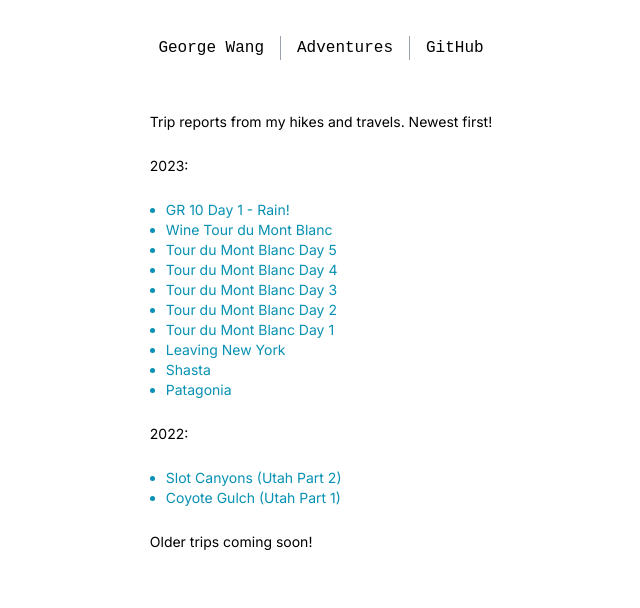
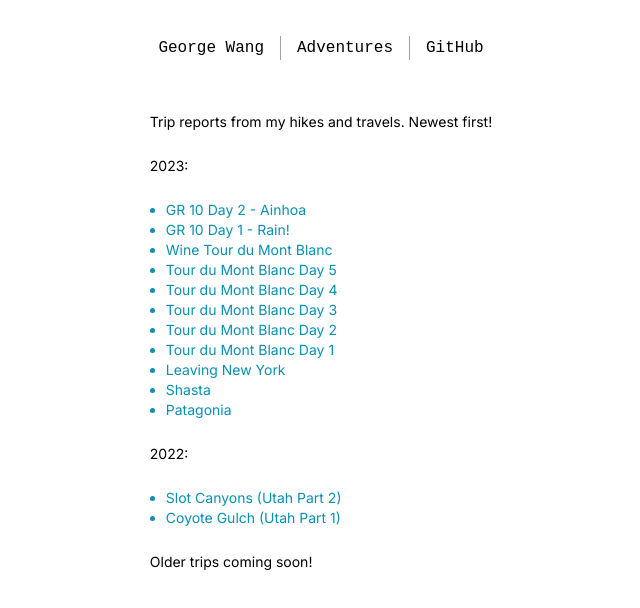
Before and after one commit to joage/website, a Next.js app: page /adventures in a window 1280 px wide. Shown: the top 608 px of the page, without its empty margins (319-959 px from the left). Built offline with nearby package versions, Linux system fonts and the light colour scheme.

Commit message:
Update page.tsx

```diff
--- a/src/app/adventures/page.tsx
+++ b/src/app/adventures/page.tsx
@@ -10,6 +10,9 @@ export default function Adventures() {
         <p>Trip reports from my hikes and travels. Newest first!</p>
         <p>2023:</p>
         <ul className="list-disc text-cyan-600 mx-4">
+          <li>
+            <Link href="/adventures/gr-10/2">GR 10 Day 2 - Ainhoa</Link>
+          </li>
           <li>
             <Link href="/adventures/gr-10/1">GR 10 Day 1 - Rain!</Link>
           </li>
```
